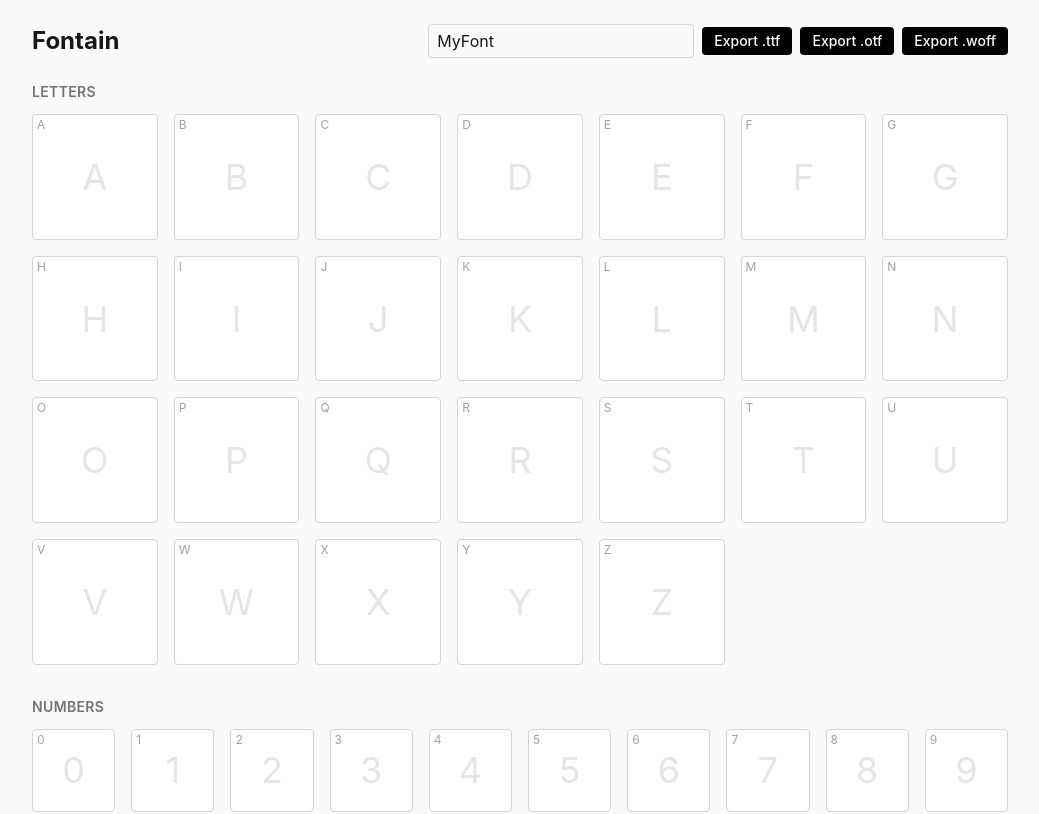
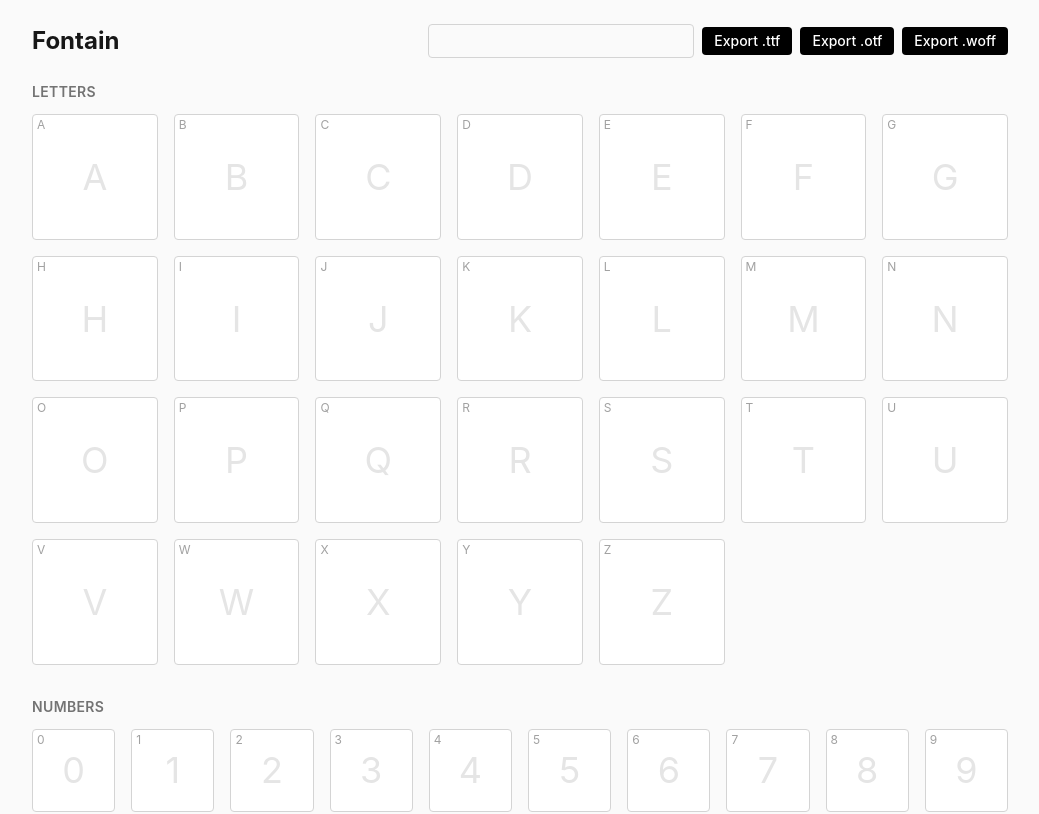
Before and after one commit to sohdas/fontain, a React (Vite) app: page / in a window 1280 px wide. Shown: the top 814 px of the page, without its empty margins (120-1159 px from the left). Built offline with nearby package versions, Linux system fonts and the light colour scheme.

Commit message:
remove default

```diff
--- a/src/GridView.tsx
+++ b/src/GridView.tsx
@@ -20,7 +20,7 @@ function Tile({ ch, glyphs, onOpen }: { ch: string; glyphs: Glyphs; onOpen: (c:
 }
 
 export default function GridView({ glyphs, onOpen }: { glyphs: Glyphs; onOpen: (c: string) => void }) {
-  const [name, setName] = useState('MyFont')
+  const [name, setName] = useState('')
   const [problems, setProblems] = useState<string[]>([])
 
   const doExport = async (fmt: Format) => {
```
